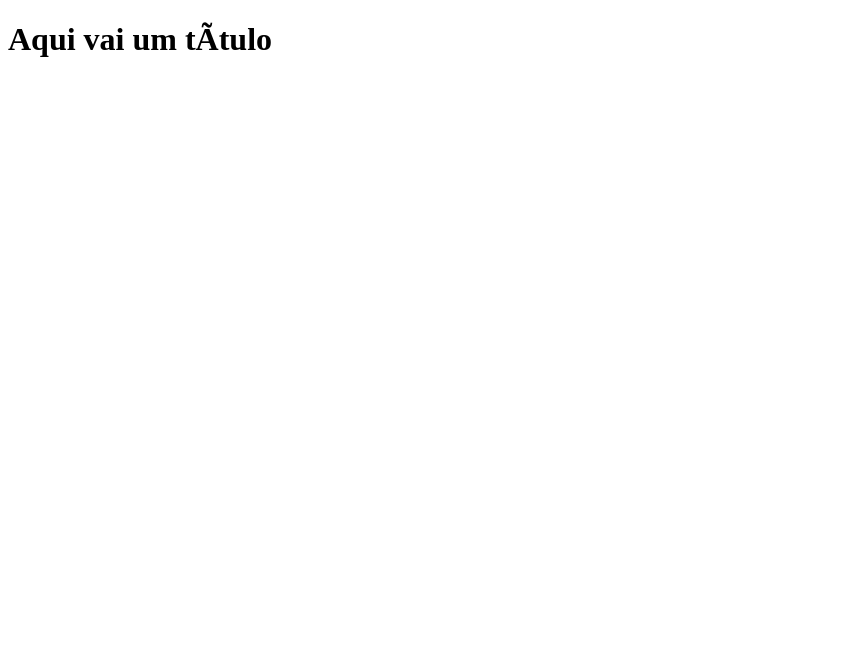
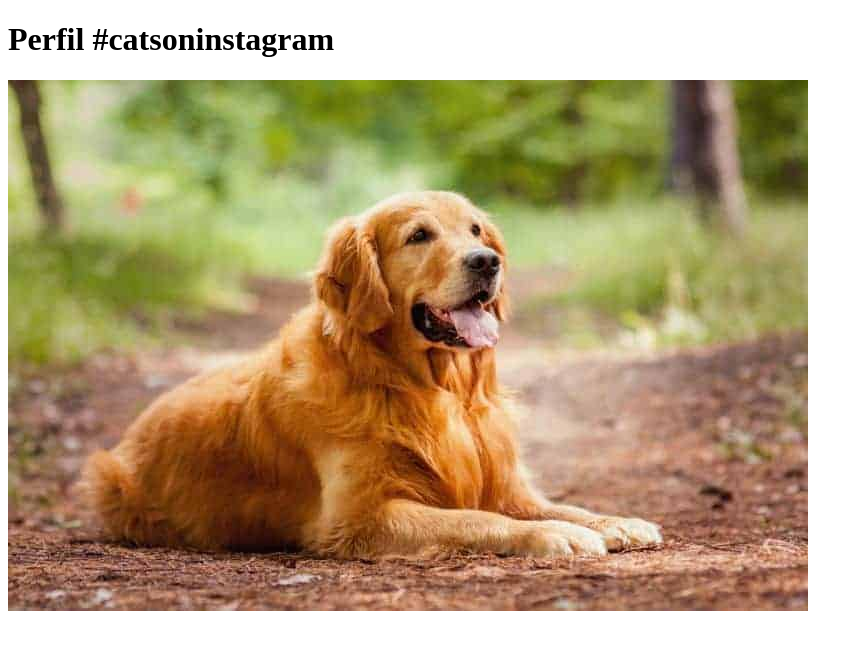
Before and after one commit to BBMiranda/Descomplica, a plain HTML site: page index.html in a window 1280 px wide. Shown: the whole page, without its empty margins (0-863 px from the left). Drawn offline with Linux system fonts and the light colour scheme.

Commit message:
Atividade Prática

```diff
--- a/index.html
+++ b/index.html
@@ -4,16 +4,15 @@
 
 <head>
 
-  <title>Título da página</title>
-
+  <title>Fanpage de Gatinhos</title>
   <meta charset=“utf-8”>
 
 </head>
 
 <body>
 
-  <h1>Aqui vai um título</h1>
-
+  <h1>Perfil #catsoninstagram</h1>
+  <img src="./img/cachorro.jpg" alt="Cachorro">
 </body>
 
 </html>
```
Also changed, not shown: img/cachorro.jpg (added).
